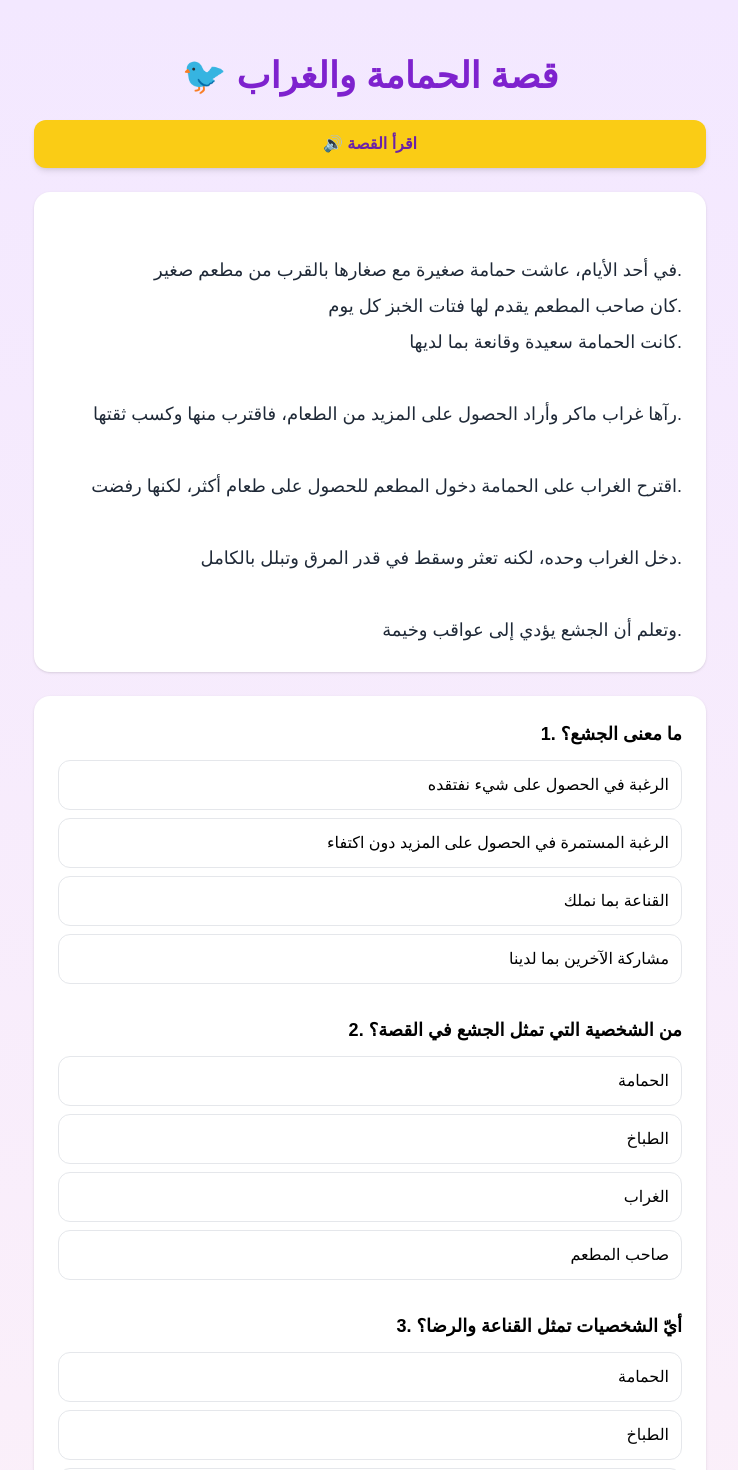
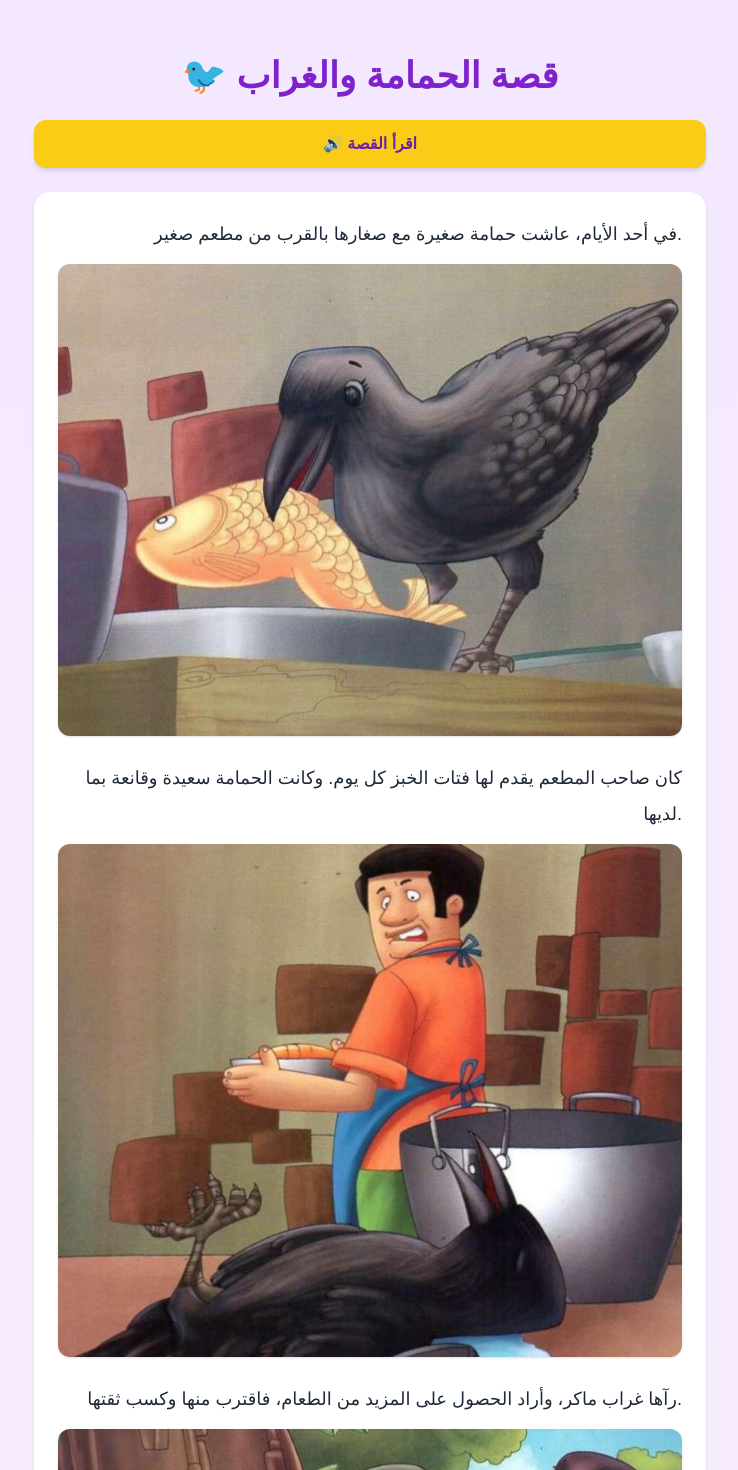
Before and after one commit to ahmedbenbettaieb/Arabic-Story, a React (Vite) app: page / in a window 1280 px wide. Shown: the top 1470 px of the page, without its empty margins (270-1008 px from the left). Built offline with nearby package versions, Linux system fonts and the light colour scheme.

Commit message:
including images

```diff
--- a/src/App.tsx
+++ b/src/App.tsx
@@ -4,19 +4,34 @@ export default function App() {
   const [answers, setAnswers] = useState<Record<number, number>>({});
   const [isSpeaking, setIsSpeaking] = useState(false);
 
-  const storyArabic = `
-في أحد الأيام، عاشت حمامة صغيرة مع صغارها بالقرب من مطعم صغير.
-كان صاحب المطعم يقدم لها فتات الخبز كل يوم.
-كانت الحمامة سعيدة وقانعة بما لديها.
+  const storyParts = [
+    {
+      text: "في أحد الأيام، عاشت حمامة صغيرة مع صغارها بالقرب من مطعم صغير.",
+      img: "/images/img-1.jpeg",
+    },
+    {
+      text: "كان صاحب المطعم يقدم لها فتات الخبز كل يوم. وكانت الحمامة سعيدة وقانعة بما لديها.",
+      img: "/images/img-2.jpeg",
+    },
+    {
+      text: "رآها غراب ماكر، وأراد الحصول على المزيد من الطعام، فاقترب منها وكسب ثقتها.",
+      img: "/images/img-3.jpeg",
+    },
+    {
+      text: "اقترح عليها دخول المطعم، لكنها رفضت وأبدت قناعتها بما لديها.",
+      img: "/images/img-4.jpeg",
+    },
+    {
+      text: "دخل الغراب وحده، لكنه تعثر وسقط في قدر المرق وتبلل بالكامل.",
+      img: "/images/img-5.jpeg",
+    },
+    {
+      text: "وتعلم أن الجشع يؤدي إلى عواقب وخيمة.",
+      img: "/images/img-6.jpeg",
+    },
+  ];
 
-رآها غراب ماكر وأراد الحصول على المزيد من الطعام، فاقترب منها وكسب ثقتها.
-
-اقترح الغراب على الحمامة دخول المطعم للحصول على طعام أكثر، لكنها رفضت.
-
-دخل الغراب وحده، لكنه تعثر وسقط في قدر المرق وتبلل بالكامل.
-
-وتعلم أن الجشع يؤدي إلى عواقب وخيمة.
-`;
+  const storyArabic = storyParts.map((p) => p.text).join("\n");
 
   const questions = [
     {
@@ -149,7 +164,6 @@ export default function App() {
     const utterance = new SpeechSynthesisUtterance(storyArabic);
     utterance.lang = "ar-SA";
     utterance.rate = 0.9;
-
     utterance.onend = () => setIsSpeaking(false);
 
     window.speechSynthesis.speak(utterance);
@@ -163,7 +177,7 @@ export default function App() {
           🐦 قصة الحمامة والغراب
         </h1>
 
-        {/* READ BUTTON */}
+        {/* BUTTON */}
         <button
           onClick={handleRead}
           className="w-full py-3 mb-6 rounded-xl bg-yellow-400 font-bold text-purple-800 shadow-md hover:scale-[1.02] transition"
@@ -172,10 +186,20 @@ export default function App() {
         </button>
 
         {/* STORY */}
-        <div className="bg-white rounded-2xl shadow p-6 mb-6">
-          <p className="text-lg leading-loose text-right text-gray-800 whitespace-pre-line">
-            {storyArabic}
-          </p>
+        <div className="bg-white rounded-2xl shadow p-6 mb-6 space-y-6">
+          {storyParts.map((part, i) => (
+            <div key={i} className="space-y-3">
+              <p className="text-lg leading-loose text-right text-gray-800">
+                {part.text}
+              </p>
+
+              <img
+                src={part.img}
+                alt={`story-${i}`}
+                className="w-full rounded-xl shadow"
+              />
+            </div>
+          ))}
         </div>
 
         {/* QUESTIONS */}
@@ -217,7 +241,7 @@ export default function App() {
           ))}
         </div>
 
-        {/* FINAL NOTE */}
+        {/* FINAL SCORE */}
         {allAnswered && (
           <div className="mt-6 p-6 text-center rounded-2xl bg-gradient-to-r from-purple-200 to-pink-200">
             <h2 className="text-2xl font-bold mb-2">🎉 النتيجة النهائية</h2>
```
